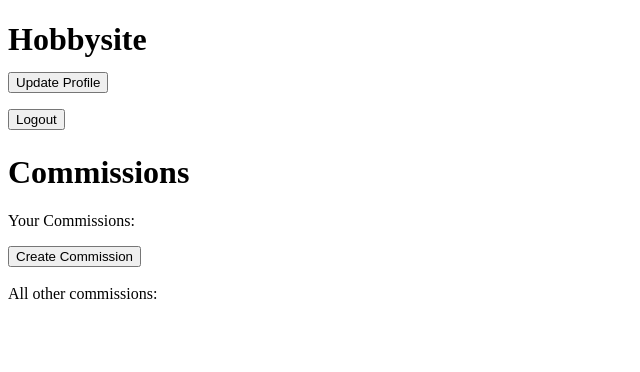
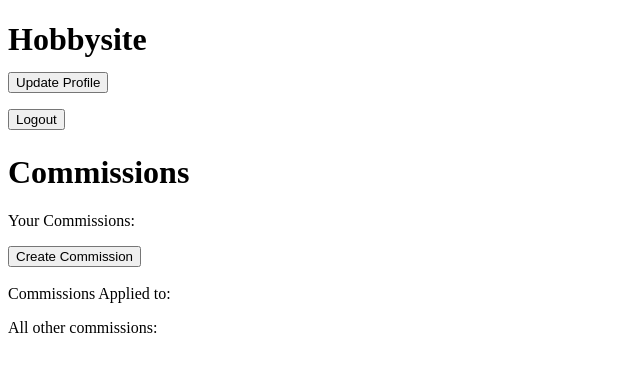
Before and after one commit to thanielLee/hobbysite-G-24, a Django app: page /commissions/list/ in a window 1280 px wide. Shown: the top 372 px of the page, without its empty margins (0-640 px from the left). Run offline with Django 5.2, Linux system fonts and the light colour scheme; the visitor is signed in with stand-in values (Sample User, id 1); data that the repository does not hold is empty.

Commit message:
commissions: added applied to separator

```diff
--- a/commissions/models.py
+++ b/commissions/models.py
@@ -27,7 +27,8 @@ class Commission(models.Model):
     updated_on = models.DateTimeField(auto_now=True)
     created_by = models.ForeignKey(
         Profile,
-        on_delete=models.PROTECT
+        on_delete=models.PROTECT,
+        related_name="commissions"
     )
 
     def __str__(self):
--- a/commissions/views.py
+++ b/commissions/views.py
@@ -2,10 +2,7 @@ from typing import Any
 from django.shortcuts import render
 from django.http import HttpResponse
 from django.views.generic.list import ListView
-from django.views.generic.detail import DetailView
-from django.views.generic.edit import CreateView, ModelFormMixin, UpdateView
 from django.views.generic import TemplateView
-from django.contrib.auth.mixins import LoginRequiredMixin
 from .models import Commission, Job, JobApplication
 from .forms import CommissionForm, JobApplicationForm, JobCreationFormSet, JobApplicationUpdateForm, JobApplicationFormSet, JobApplicationUpdateFormSet, JobUpdateFormSet, JobUpdateForm
 from django.urls import reverse_lazy, reverse
@@ -30,6 +27,17 @@ class CommissionListView(ListView):
         if user.is_authenticated:
             data = super().get_context_data(**kwargs)
             data['user_created'] = Commission.objects.filter(created_by=user.Profile)
+            commission_id_set = set()
+
+            user_job_applications = list(JobApplication.objects.filter(applicant=user.Profile))
+            for job_application in user_job_applications:
+                cur_job = job_application.job
+                cur_commission = cur_job.commission
+                commission_id_set.add(cur_commission.id)
+            user_applied_commissions = []
+            for commission_id in commission_id_set:
+                user_applied_commissions.append(Commission.objects.get(id=commission_id))
+            data['user_applied'] = user_applied_commissions
 
             return data
         else:
--- a/templates/commission_list.html
+++ b/templates/commission_list.html
@@ -10,12 +10,20 @@
         </ul>
 
         <a href = "{% url 'commissions:commission_add' %}"><button>Create Commission</button></a><br><br>
+
+        Commissions Applied to:
+        <ul>
+            {% for applied_commission in user_applied %}
+                <li><a href="{{applied_commission.get_absolute_url}}">{{applied_commission.title}}</li></a>
+            {% endfor %}
+        </ul>
+
     {% endif %}
 
     All other commissions:
     <ul>
         {% for commission in object_list %}
-            {% if commission not in user_created %}
+            {% if commission not in user_created and commission not in user_applied %}
                 <li>
                     <a href ="{{commission.get_absolute_url}}">{{commission.title}}</a>
                 </li>
```
